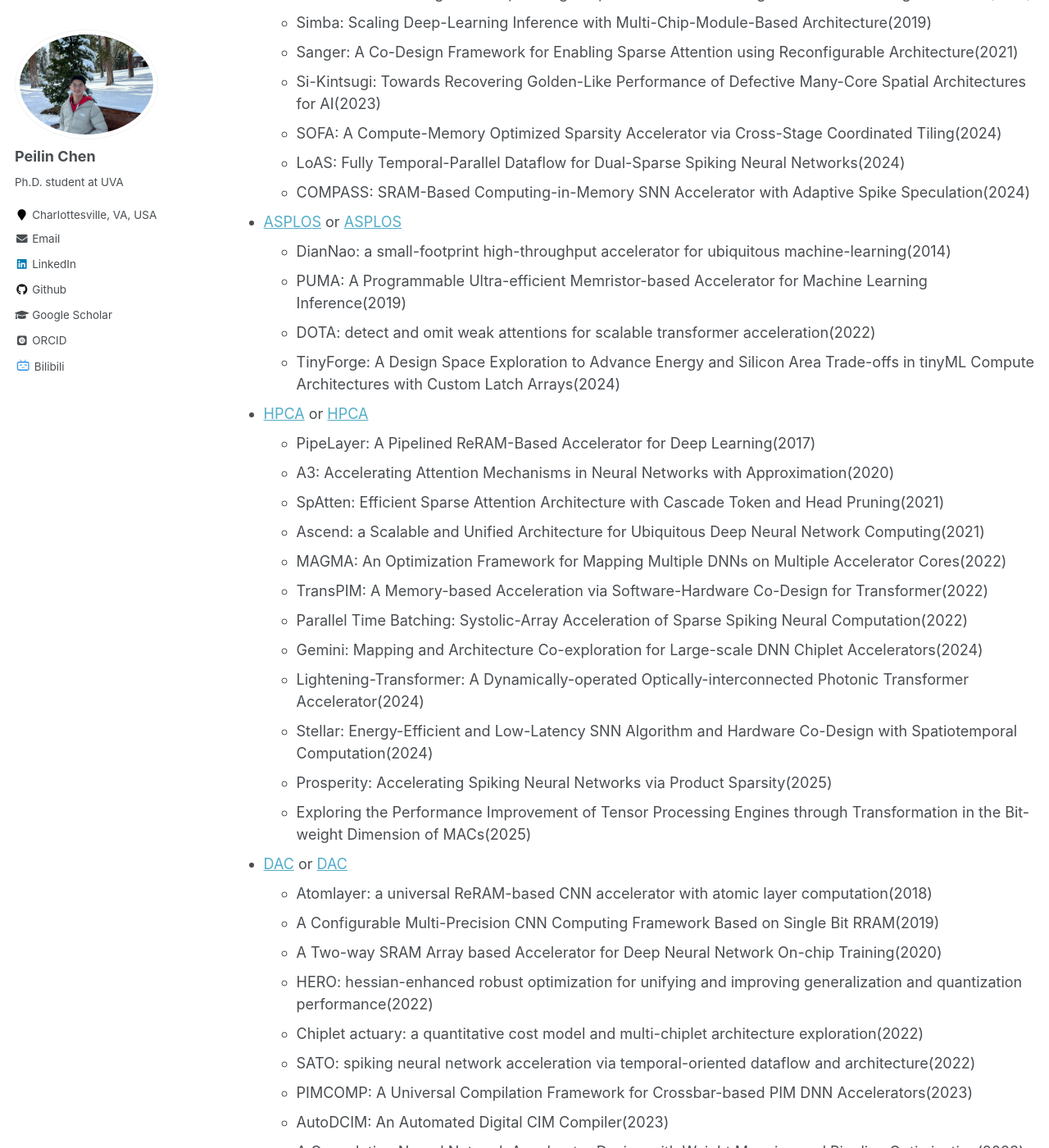
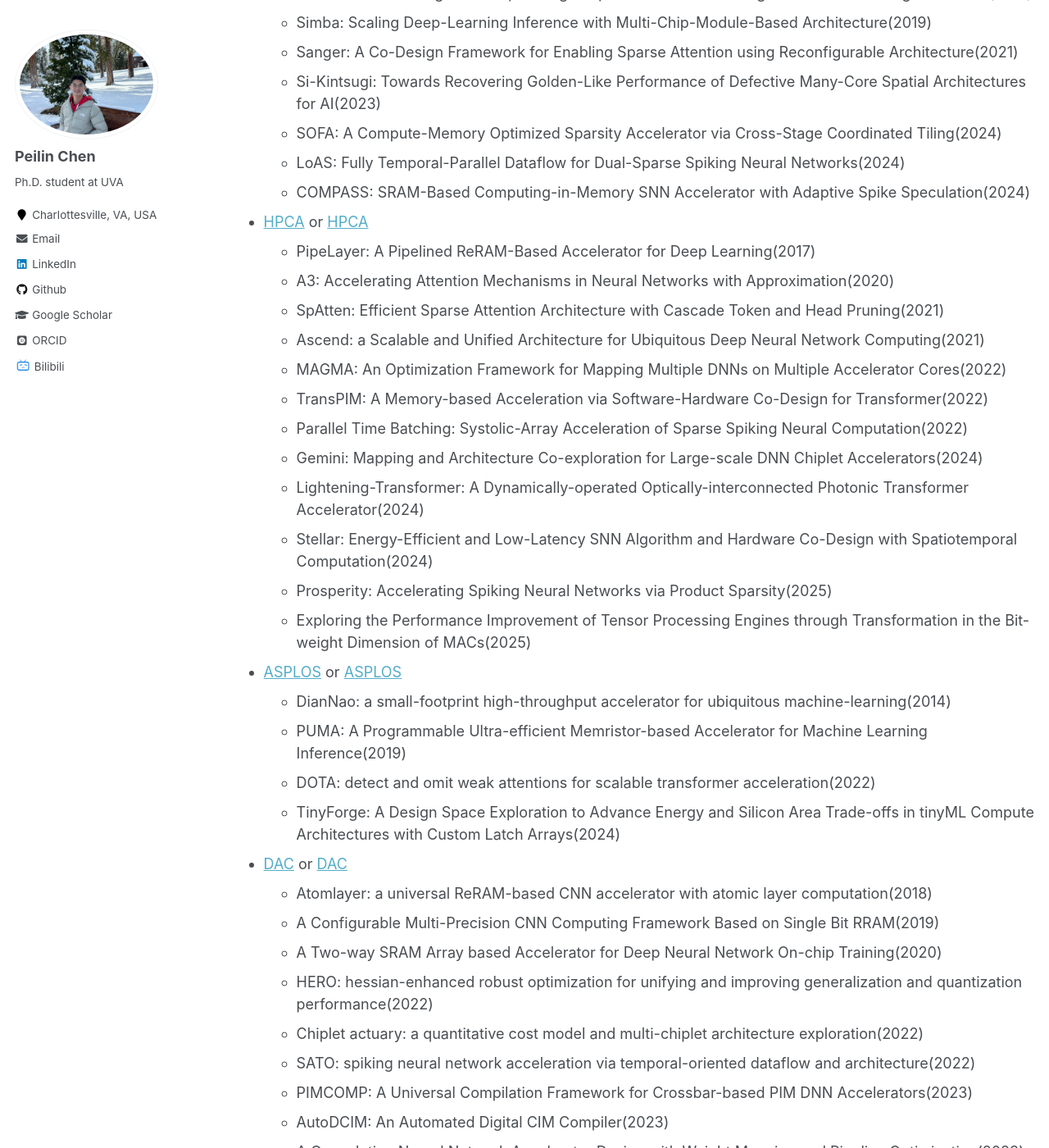
Before and after one commit to peilin-chen/peilin-chen.github.io, a Jekyll site: the page built from _pages/reading list.md, in a window 1280 px wide and 1400 px high, scrolled down 2931 px. Shown: the whole window at 82% size. Built offline with Jekyll 4.4.1, drawn with Linux system fonts in a browser that asks for light colours; some web fonts are replaced; formulas are drawn with MathJax 3; part of the change alters nothing that is shown.

```diff
--- a/_pages/reading list.md
+++ b/_pages/reading list.md
@@ -67,11 +67,6 @@ author_profile: true
   - SOFA: A Compute-Memory Optimized Sparsity Accelerator via Cross-Stage Coordinated Tiling(2024)
   - LoAS: Fully Temporal-Parallel Dataflow for Dual-Sparse Spiking Neural Networks(2024)
   - COMPASS: SRAM-Based Computing-in-Memory SNN Accelerator with Adaptive Spike Speculation(2024)
-* [ASPLOS](https://dblp.org/db/conf/asplos/index.html) or [ASPLOS](https://dl.acm.org/conference/asplos/proceedings)
-  - DianNao: a small-footprint high-throughput accelerator for ubiquitous machine-learning(2014)
-  - PUMA: A Programmable Ultra-efficient Memristor-based Accelerator for Machine Learning Inference(2019)
-  - DOTA: detect and omit weak attentions for scalable transformer acceleration(2022)
-  - TinyForge: A Design Space Exploration to Advance Energy and Silicon Area Trade-offs in tinyML Compute Architectures with Custom Latch Arrays(2024)
 * [HPCA](https://dblp.org/db/conf/hpca/index.html) or [HPCA](https://ieeexplore.ieee.org/xpl/conhome/1000335/all-proceedings)
   - PipeLayer: A Pipelined ReRAM-Based Accelerator for Deep Learning(2017)
   - A3: Accelerating Attention Mechanisms in Neural Networks with Approximation(2020)
@@ -85,6 +80,11 @@ author_profile: true
   - Stellar: Energy-Efficient and Low-Latency SNN Algorithm and Hardware Co-Design with Spatiotemporal Computation(2024)
   - Prosperity: Accelerating Spiking Neural Networks via Product Sparsity(2025)
   - Exploring the Performance Improvement of Tensor Processing Engines through Transformation in the Bit-weight Dimension of MACs(2025)
+* [ASPLOS](https://dblp.org/db/conf/asplos/index.html) or [ASPLOS](https://dl.acm.org/conference/asplos/proceedings)
+  - DianNao: a small-footprint high-throughput accelerator for ubiquitous machine-learning(2014)
+  - PUMA: A Programmable Ultra-efficient Memristor-based Accelerator for Machine Learning Inference(2019)
+  - DOTA: detect and omit weak attentions for scalable transformer acceleration(2022)
+  - TinyForge: A Design Space Exploration to Advance Energy and Silicon Area Trade-offs in tinyML Compute Architectures with Custom Latch Arrays(2024)
 * [DAC](https://dblp.org/db/conf/dac/index.html) or [DAC](https://ieeexplore.ieee.org/xpl/conhome/1000196/all-proceedings)
   - Atomlayer: a universal ReRAM-based CNN accelerator with atomic layer computation(2018)
   - A Configurable Multi-Precision CNN Computing Framework Based on Single Bit RRAM(2019)
```
